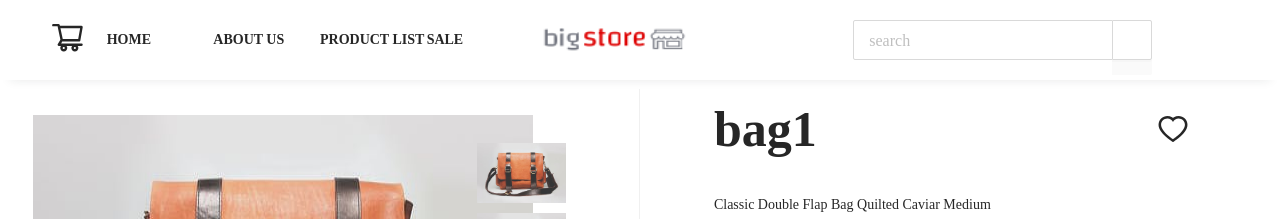
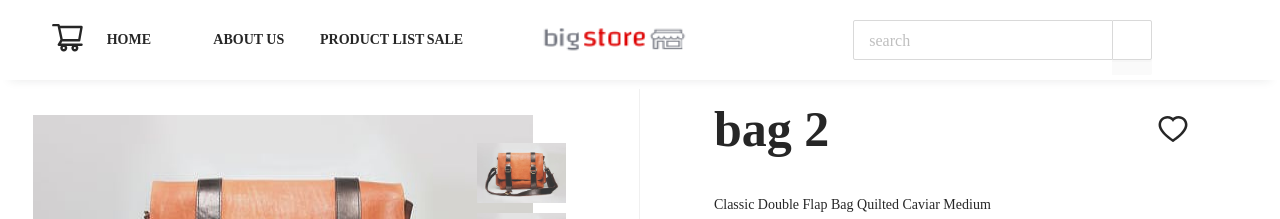
Before and after one commit to Maede-Dev/big-store, a Next.js app: page /1/1 in a window 1280 px wide. Shown: the top 219 px of the page. Built offline with nearby package versions, Linux system fonts and the light colour scheme.

Commit message:
handle exampleFound

```diff
--- a/pages/[category]/[id]/index.jsx
+++ b/pages/[category]/[id]/index.jsx
@@ -4,13 +4,29 @@ import { Divider } from "antd";
 import ExampleList from "/Components/hardData/productList";
 import { HeartOutlined } from "@ant-design/icons";
 import { Rate } from "antd";
-import React from "react";
+import React, { useEffect, useState } from "react";
 import style from "./style.module.scss";
 import { useRouter } from "next/dist/client/router";
 
 const SingleProduct = () => {
   const router = useRouter();
-  console.log(router.query);
+  console.log(router.query.id);
+
+  const exampleFound = ExampleList.find(function (node, index) {
+    if (node.id == router.query.id) return node;
+  });
+  console.log("exampleFound>>>", exampleFound);
+
+  // useEffect(() => {
+  //   getData();
+  // }, []);
+
+  // function getData() {
+  //   const exampleFound = ExampleList.find(function (node, index) {
+  //     if (node.id == router.query.id) return node;
+  //   });
+  //   setItemData(exampleFound);
+  // }
 
   return (
     <Row className={style.singleProduct_container} justify="space-around">
@@ -24,28 +40,41 @@ const SingleProduct = () => {
               width="500px"
               height="400px"
               className={style.mainImg}
+              alt="card1"
             />
           </Col>
-          <Col  xs={24} sm={24} md={7} lg={8} xl={4} xxl={8} className={style.othersImg}>
+          <Col
+            xs={24}
+            sm={24}
+            md={7}
+            lg={8}
+            xl={4}
+            xxl={8}
+            className={style.othersImg}
+          >
             <Image
               src="/Images/card1.jpeg"
               preview={false}
               className={style.bagEx1}
+              alt="card2"
             />
             <Image
               src="/Images/card1.jpeg"
               preview={false}
               className={style.bagEx2}
+              alt="card3"
             />
             <Image
               src="/Images/card1.jpeg"
               preview={false}
               className={style.bagEx3}
+              alt="card4"
             />
             <Image
               src="/Images/card1.jpeg"
               preview={false}
               className={style.bagEx4}
+              alt="card5"
             />
           </Col>
         </Row>
@@ -57,7 +86,7 @@ const SingleProduct = () => {
       <Col span={10}>
         <Row className={style.header}>
           <Col span={20}>
-            <h1 className={style.header_name}> bag1</h1>
+            <h1 className={style.header_name}>{exampleFound?.name}</h1>
           </Col>
           <Col span={4} className={style.like_container}>
             <HeartOutlined className={style.like_icon} />
```
